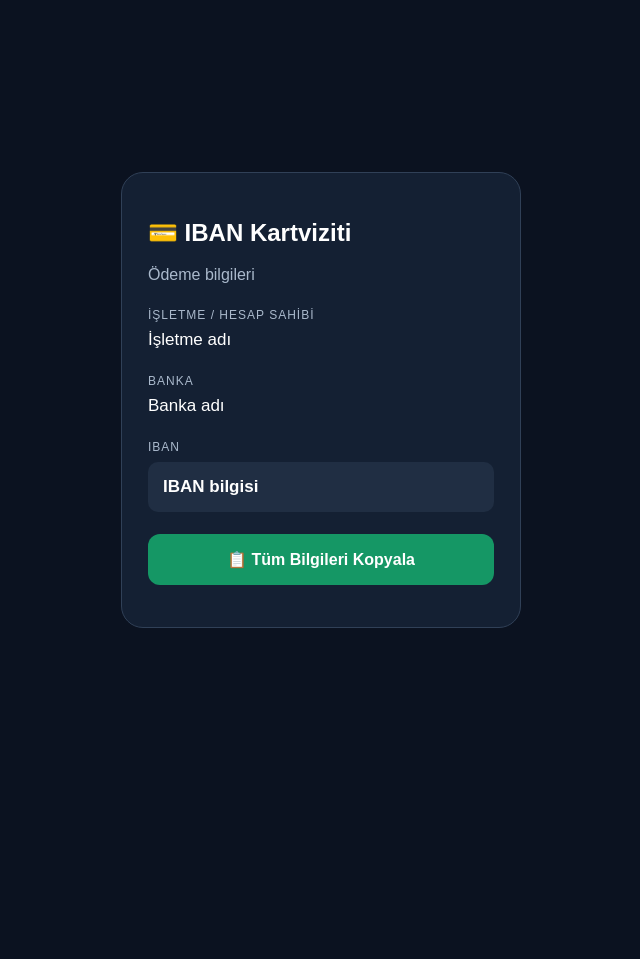
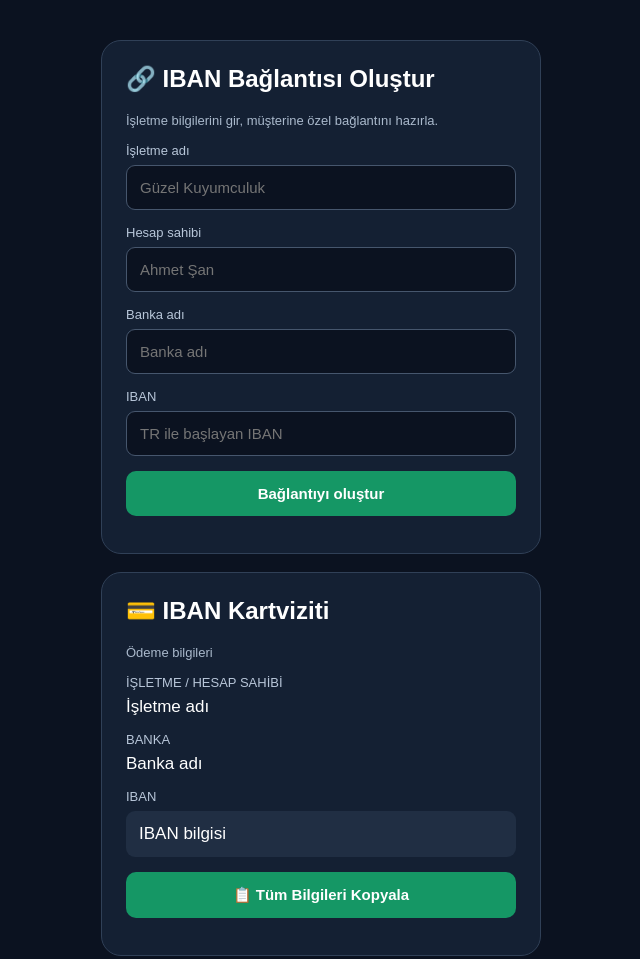
Before and after one commit to basaransatis/iban-kartvizitimm, a plain HTML site: page index.html in a window 1280 px wide. Shown: the whole page, without its empty margins (319-959 px from the left). Before the commit the page ends 800 px from the top, so only its background shows below. Drawn offline with Linux system fonts and the light colour scheme.

Commit message:
Update index.html

```diff
--- a/index.html
+++ b/index.html
@@ -7,74 +7,122 @@
 <title>IBAN Kartviziti</title>
 <style>
 *{box-sizing:border-box}
-body{
-  margin:0;padding:24px;min-height:100vh;
-  display:grid;place-items:center;
-  background:#0b1220;color:#fff;
-  font-family:Arial,sans-serif
-}
-.card{
-  width:100%;max-width:400px;padding:26px;
-  background:#142033;border-radius:22px;
-  border:1px solid #304057
-}
-.label{color:#aab9cc;font-size:12px;
-  margin-top:24px;letter-spacing:1px}
-.value{font-size:17px;margin-top:8px;
-  overflow-wrap:anywhere}
-.iban{padding:15px;background:#202e43;
-  border-radius:10px;font-weight:bold}
-button{width:100%;padding:16px;margin-top:22px;
-  background:#159765;color:white;border:0;
-  border-radius:12px;font-size:16px;
-  font-weight:bold}
-#status{text-align:center;color:#8ee5b9}
+body{margin:0;padding:20px;background:#0b1220;color:white;
+font-family:Arial,sans-serif;min-height:100vh}
+main{max-width:440px;margin:20px auto}
+.card{background:#142033;border:1px solid #304057;
+border-radius:20px;padding:24px;margin-bottom:18px}
+h2{margin-top:0}
+label{display:block;color:#b8c6d9;font-size:13px;margin:15px 0 7px}
+input{width:100%;padding:13px;border-radius:9px;
+border:1px solid #46566d;background:#0b1220;color:white;font-size:15px}
+button{width:100%;padding:14px;border:0;border-radius:10px;
+background:#159765;color:white;font-weight:bold;font-size:15px;
+margin-top:15px}
+.muted{color:#aab9cc;font-size:13px}
+.value{overflow-wrap:anywhere;margin-top:7px;font-size:17px}
+.iban{padding:13px;background:#202e43;border-radius:9px}
+#status{overflow-wrap:anywhere;font-size:13px;color:#8ee5b9}
 </style>
 </head>
 <body>
-<main class="card">
-  <h2>💳 IBAN Kartviziti</h2>
-  <p style="color:#aab9cc">Ödeme bilgileri</p>
+<main>
 
-  <div class="label">İŞLETME / HESAP SAHİBİ</div>
-  <div class="value" id="owner">İşletme adı</div>
+<section class="card">
+<h2>🔗 IBAN Bağlantısı Oluştur</h2>
+<p class="muted">İşletme bilgilerini gir, müşterine özel bağlantını hazırla.</p>
 
-  <div class="label">BANKA</div>
-  <div class="value" id="bank">Banka adı</div>
+<label>İşletme adı</label>
+<input id="business" placeholder="Güzel Kuyumculuk">
 
-  <div class="label">IBAN</div>
-  <div class="value iban" id="iban">IBAN bilgisi</div>
+<label>Hesap sahibi</label>
+<input id="owner" placeholder="Ahmet Şan">
 
-  <button onclick="copyInfo()">📋 Tüm Bilgileri Kopyala</button>
-  <p id="status" aria-live="polite"></p>
+<label>Banka adı</label>
+<input id="bank" placeholder="Banka adı">
+
+<label>IBAN</label>
+<input id="iban" placeholder="TR ile başlayan IBAN">
+
+<button onclick="createLink()">Bağlantıyı oluştur</button>
+<div id="result" hidden>
+<label>Hazır bağlantın</label>
+<input id="link" readonly>
+<button onclick="copyLink()">Bağlantıyı kopyala</button>
+<button onclick="openLink()">Sayfayı test et</button>
+</div>
+<p id="status" aria-live="polite"></p>
+</section>
+
+<section class="card">
+<h2>💳 IBAN Kartviziti</h2>
+<p class="muted">Ödeme bilgileri</p>
+<label>İŞLETME / HESAP SAHİBİ</label>
+<div class="value" id="showOwner">İşletme adı</div>
+<label>BANKA</label>
+<div class="value" id="showBank">Banka adı</div>
+<label>IBAN</label>
+<div class="value iban" id="showIban">IBAN bilgisi</div>
+<button onclick="copyInfo()">📋 Tüm Bilgileri Kopyala</button>
+<p id="copyStatus" class="muted" aria-live="polite"></p>
+</section>
+
 </main>
 <script>
 const p = new URLSearchParams(location.search);
-const owner = p.get("ad") || "İşletme adı";
-const bank = p.get("banka") || "Banka adı";
-const iban = p.get("iban") || "IBAN bilgisi";
+const business = p.get("isletme") || p.get("ad") || "";
+const owner = p.get("sahip") || "";
+const bank = p.get("banka") || "";
+const iban = p.get("iban") || "";
 
-document.getElementById("owner").textContent = owner;
-document.getElementById("bank").textContent = bank;
-document.getElementById("iban").textContent = iban;
+if (business || owner || bank || iban) {
+ document.getElementById("showOwner").textContent =
+ [business,owner].filter(Boolean).join(" — ") || "Belirtilmedi";
+ document.getElementById("showBank").textContent = bank || "Belirtilmedi";
+ document.getElementById("showIban").textContent = iban || "Belirtilmedi";
+ document.querySelectorAll("main > .card")[0].hidden = true;
+}
 
+function createLink(){
+ const b = document.getElementById("business").value.trim();
+ const o = document.getElementById("owner").value.trim();
+ const k = document.getElementById("bank").value.trim();
+ const i = document.getElementById("iban").value.trim().replace(/\s/g,"");
+ if(!b || !o || !k || !i){
+  document.getElementById("status").textContent = "Lütfen tüm alanları doldur.";
+  return;
+ }
+ const params = new URLSearchParams({isletme:b,sahip:o,banka:k,iban:i});
+ document.getElementById("link").value =
+ location.origin + location.pathname + "?" + params.toString();
+ document.getElementById("result").hidden = false;
+ document.getElementById("status").textContent = "Bağlantı hazır!";
+}
+async function copyLink(){
+ const input=document.getElementById("link");
+ try{
+  await navigator.clipboard.writeText(input.value);
+  document.getElementById("status").textContent="Bağlantı kopyalandı!";
+ }catch(e){
+  input.select();
+  document.execCommand("copy");
+  document.getElementById("status").textContent="Bağlantıyı kopyalamayı denedik; kopyalandığını kontrol et.";
+ }
+}
+function openLink(){location.href=document.getElementById("link").value}
 async function copyInfo(){
-  const text = `Hesap sahibi: ${owner}\nBanka: ${bank}\nIBAN: ${iban}`;
-  try{
-    await navigator.clipboard.writeText(text);
-    document.getElementById("status").textContent =
-      "✓ Bilgiler kopyalandı!";
-  }catch(e){
-    const t = document.createElement("textarea");
-    t.value = text;
-    document.body.appendChild(t);
-    t.select();
-    const ok = document.execCommand("copy");
-    t.remove();
-    document.getElementById("status").textContent =
-      ok ? "✓ Bilgiler kopyalandı!" :
-      "Kopyalanamadı; bilgileri elle seçebilirsin.";
-  }
+ const text="İşletme: "+(document.getElementById("showOwner").textContent)+
+ "\nBanka: "+document.getElementById("showBank").textContent+
+ "\nIBAN: "+document.getElementById("showIban").textContent;
+ try{
+  await navigator.clipboard.writeText(text);
+  document.getElementById("copyStatus").textContent="Bilgiler kopyalandı!";
+ }catch(e){
+  const t=document.createElement("textarea");t.value=text;
+  document.body.appendChild(t);t.select();
+  document.execCommand("copy");t.remove();
+  document.getElementById("copyStatus").textContent="Kopyalama denendi; sonucu kontrol et.";
+ }
 }
 </script>
 </body>
```
